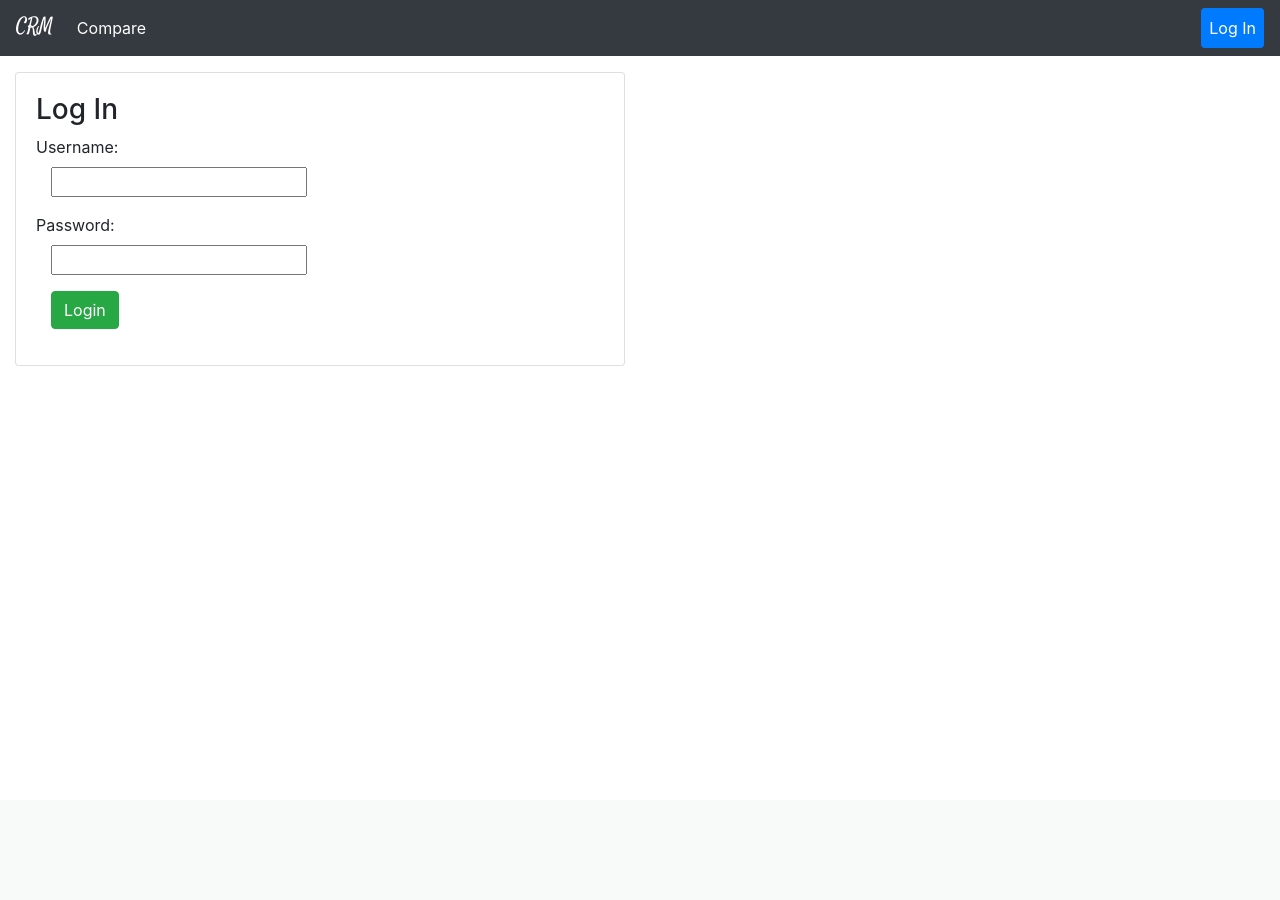
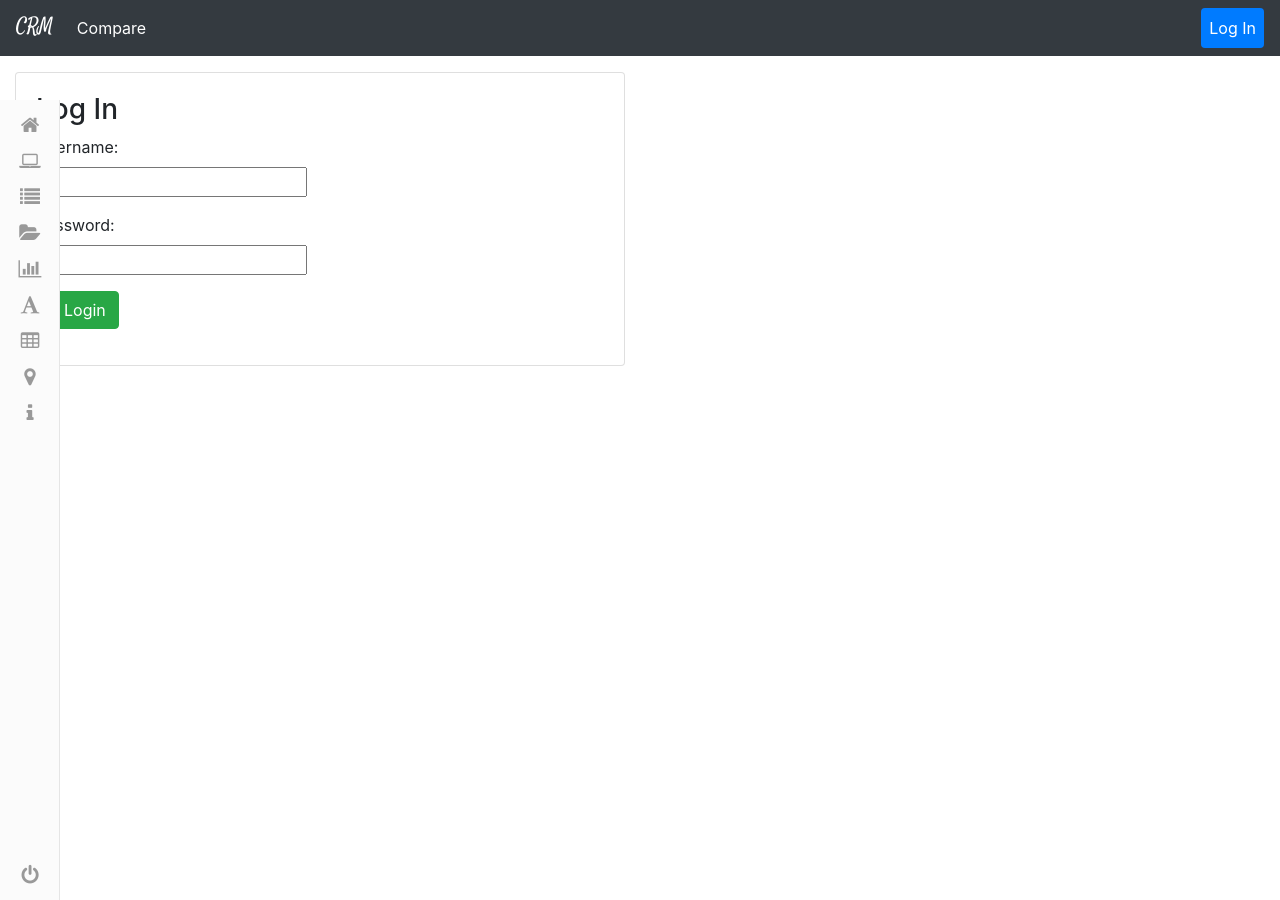
Before and after one commit to akshayub/crm-sample, a Django app: page / in a window 1280 px wide. Before the commit the page ends 366 px from the top, so only its background shows below. Run offline with Django 3.2, Linux system fonts and the light colour scheme; some libraries are stand-ins or nearby versions; some web fonts are replaced.

Commit message:
Change base

```diff
--- a/crm/settings.py
+++ b/crm/settings.py
@@ -11,6 +11,9 @@
 """
 
 import os
+import pymysql
+pymysql.install_as_MySQLdb()
+
 try:
     from . import config
 except ImportError:
--- a/web/templates/web/base.html
+++ b/web/templates/web/base.html
@@ -15,9 +15,142 @@
     <link rel="icon" href="{% static 'favicon.ico' %}" type="image/x-icon">
 
     <script src="https://code.jquery.com/jquery-3.2.1.slim.min.js" integrity="sha384-KJ3o2DKtIkvYIK3UENzmM7KCkRr/rE9/Qpg6aAZGJwFDMVNA/GpGFF93hXpG5KkN" crossorigin="anonymous"></script>
-    <script src="{% static 'js/popper.min.js' %}"></script>
+    <script src="https://cdnjs.cloudflare.com/ajax/libs/popper.js/1.12.3/umd/popper.min.js" integrity="sha384-vFJXuSJphROIrBnz7yo7oB41mKfc8JzQZiCq4NCceLEaO4IHwicKwpJf9c9IpFgh" crossorigin="anonymous"></script>
     <link rel="stylesheet" href="https://maxcdn.bootstrapcdn.com/bootstrap/4.0.0-beta.2/css/bootstrap.min.css" integrity="sha384-PsH8R72JQ3SOdhVi3uxftmaW6Vc51MKb0q5P2rRUpPvrszuE4W1povHYgTpBfshb" crossorigin="anonymous">
     <script src="https://maxcdn.bootstrapcdn.com/bootstrap/4.0.0-beta.2/js/bootstrap.min.js" integrity="sha384-alpBpkh1PFOepccYVYDB4do5UnbKysX5WZXm3XxPqe5iKTfUKjNkCk9SaVuEZflJ" crossorigin="anonymous"></script>
+    <style>
+        @import url(//netdna.bootstrapcdn.com/font-awesome/4.0.3/css/font-awesome.css);
+}
+@import url(https://fonts.googleapis.com/css?family=Titillium+Web:300);
+.fa-2x {
+font-size: 2em;
+}
+.fa {
+position: relative;
+display: table-cell;
+width: 60px;
+height: 36px;
+text-align: center;
+vertical-align: middle;
+font-size:20px;
+}
+
+
+.main-menu:hover,nav.main-menu.expanded {
+width:250px;
+overflow:visible;
+}
+
+.main-menu {
+    margin-top: 100px;
+background:#fbfbfb;
+border-right:1px solid #e5e5e5;
+position:absolute;
+top:0;
+bottom:0;
+height:100%;
+left:0;
+width:60px;
+overflow:hidden;
+-webkit-transition:width .05s linear;
+transition:width .05s linear;
+-webkit-transform:translateZ(0) scale(1,1);
+z-index:1000;
+}
+
+.main-menu>ul {
+margin:7px 0;
+}
+
+.main-menu li {
+position:relative;
+display:block;
+width:250px;
+}
+
+.main-menu li>a {
+position:relative;
+display:table;
+border-collapse:collapse;
+border-spacing:0;
+color:#999;
+ font-family: arial;
+font-size: 14px;
+text-decoration:none;
+-webkit-transform:translateZ(0) scale(1,1);
+-webkit-transition:all .1s linear;
+transition:all .1s linear;
+
+}
+
+.main-menu .nav-icon {
+position:relative;
+display:table-cell;
+width:60px;
+height:36px;
+text-align:center;
+vertical-align:middle;
+font-size:18px;
+}
+
+.main-menu .nav-text {
+position:relative;
+display:table-cell;
+vertical-align:middle;
+width:190px;
+  font-family: 'Titillium Web', sans-serif;
+}
+
+.main-menu>ul.logout {
+position:absolute;
+left:0;
+bottom:0;
+}
+
+.no-touch .scrollable.hover {
+overflow-y:hidden;
+}
+
+.no-touch .scrollable.hover:hover {
+overflow-y:auto;
+overflow:visible;
+}
+
+a:hover,a:focus {
+text-decoration:none;
+}
+
+nav {
+-webkit-user-select:none;
+-moz-user-select:none;
+-ms-user-select:none;
+-o-user-select:none;
+user-select:none;
+}
+
+nav ul,nav li {
+outline:0;
+margin:0;
+padding:0;
+}
+.main-menu li:hover>a,nav.main-menu li.active>a,.dropdown-menu>li>a:hover,.dropdown-menu>li>a:focus,.dropdown-menu>.active>a,.dropdown-menu>.active>a:hover,.dropdown-menu>.active>a:focus,.no-touch .dashboard-page nav.dashboard-menu ul li:hover a,.dashboard-page nav.dashboard-menu ul li.active a {
+color:#fff;
+background-color:#5fa2db;
+}
+.area {
+    float: left;
+background: #e2e2e2;
+width: 100%;
+height: 100%;
+}
+@font-face {
+  font-family: 'Titillium Web';
+  font-style: normal;
+  font-weight: 300;
+  src: local('Titillium WebLight'), local('TitilliumWeb-Light'), url(http://themes.googleusercontent.com/static/fonts/titilliumweb/v2/anMUvcNT0H1YN4FII8wpr24bNCNEoFTpS2BTjF6FB5E.woff) format('woff');
+}
+
+    </style>
     {% block js_scripts %}{% endblock %}
 
 </head>
@@ -51,7 +184,98 @@
         </ul>
     </div>
 </nav>
+<div class="area"></div>
+<nav class="main-menu">
+            <ul>
+                <li>
+                    <a href="http://justinfarrow.com">
+                        <i class="fa fa-home fa-2x"></i>
+                        <span class="nav-text">
+                            Dashboard
+                        </span>
+                    </a>
 
+                </li>
+                <li class="has-subnav">
+                    <a href="#">
+                        <i class="fa fa-laptop fa-2x"></i>
+                        <span class="nav-text">
+                            UI Components
+                        </span>
+                    </a>
+
+                </li>
+                <li class="has-subnav">
+                    <a href="#">
+                       <i class="fa fa-list fa-2x"></i>
+                        <span class="nav-text">
+                            Forms
+                        </span>
+                    </a>
+
+                </li>
+                <li class="has-subnav">
+                    <a href="#">
+                       <i class="fa fa-folder-open fa-2x"></i>
+                        <span class="nav-text">
+                            Pages
+                        </span>
+                    </a>
+
+                </li>
+                <li>
+                    <a href="#">
+                        <i class="fa fa-bar-chart-o fa-2x"></i>
+                        <span class="nav-text">
+                            Graphs and Statistics
+                        </span>
+                    </a>
+                </li>
+                <li>
+                    <a href="#">
+                        <i class="fa fa-font fa-2x"></i>
+                        <span class="nav-text">
+                            Typography and Icons
+                        </span>
+                    </a>
+                </li>
+                <li>
+                   <a href="#">
+                       <i class="fa fa-table fa-2x"></i>
+                        <span class="nav-text">
+                            Tables
+                        </span>
+                    </a>
+                </li>
+                <li>
+                   <a href="#">
+                        <i class="fa fa-map-marker fa-2x"></i>
+                        <span class="nav-text">
+                            Maps
+                        </span>
+                    </a>
+                </li>
+                <li>
+                    <a href="#">
+                       <i class="fa fa-info fa-2x"></i>
+                        <span class="nav-text">
+                            Documentation
+                        </span>
+                    </a>
+                </li>
+            </ul>
+
+            <ul class="logout">
+                <li>
+                   <a href="#">
+                         <i class="fa fa-power-off fa-2x"></i>
+                        <span class="nav-text">
+                            Logout
+                        </span>
+                    </a>
+                </li>
+            </ul>
+</nav>
 {% block body %}
 {% endblock %}
 </body>
```
Also changed, not shown: 1 other file.
